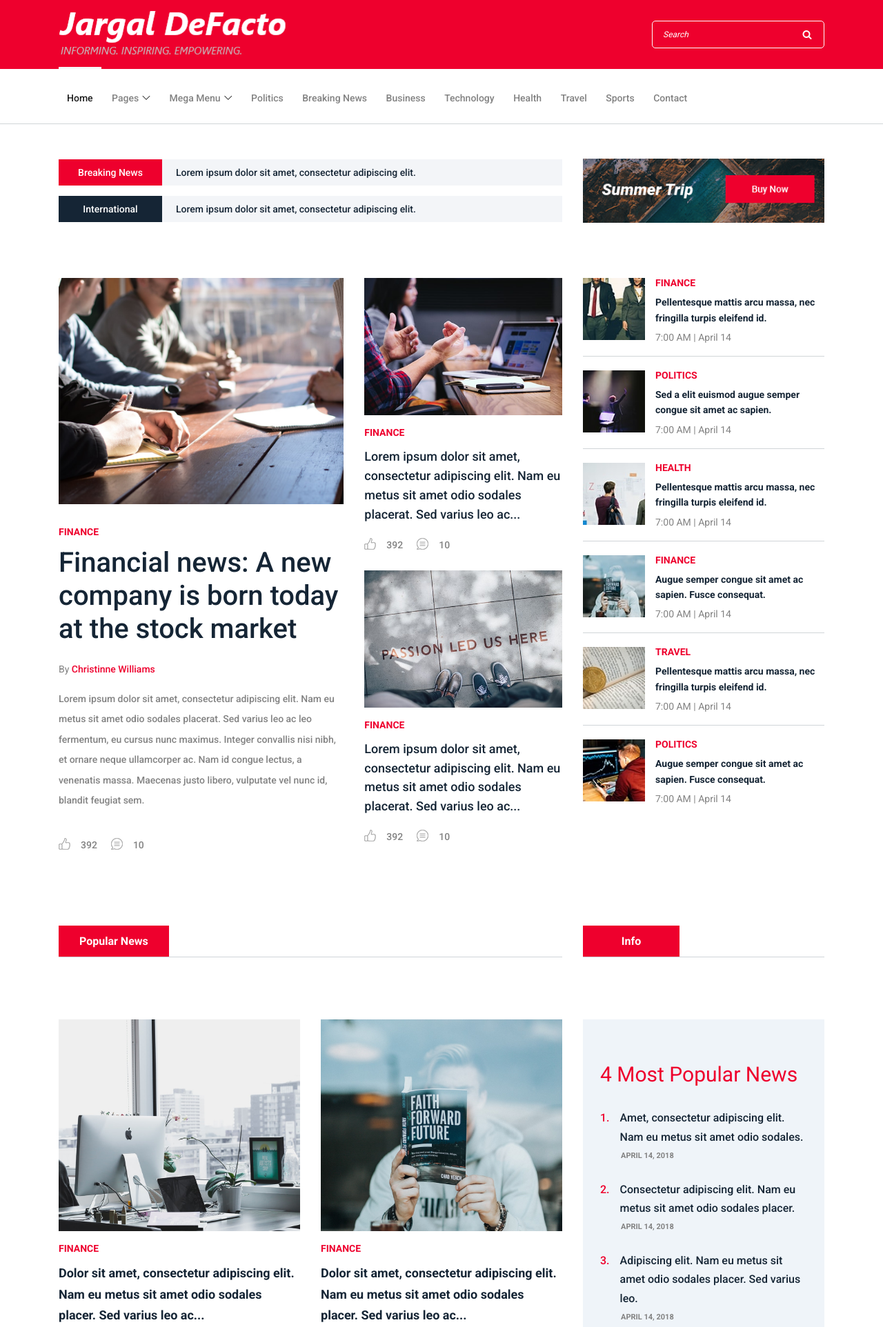
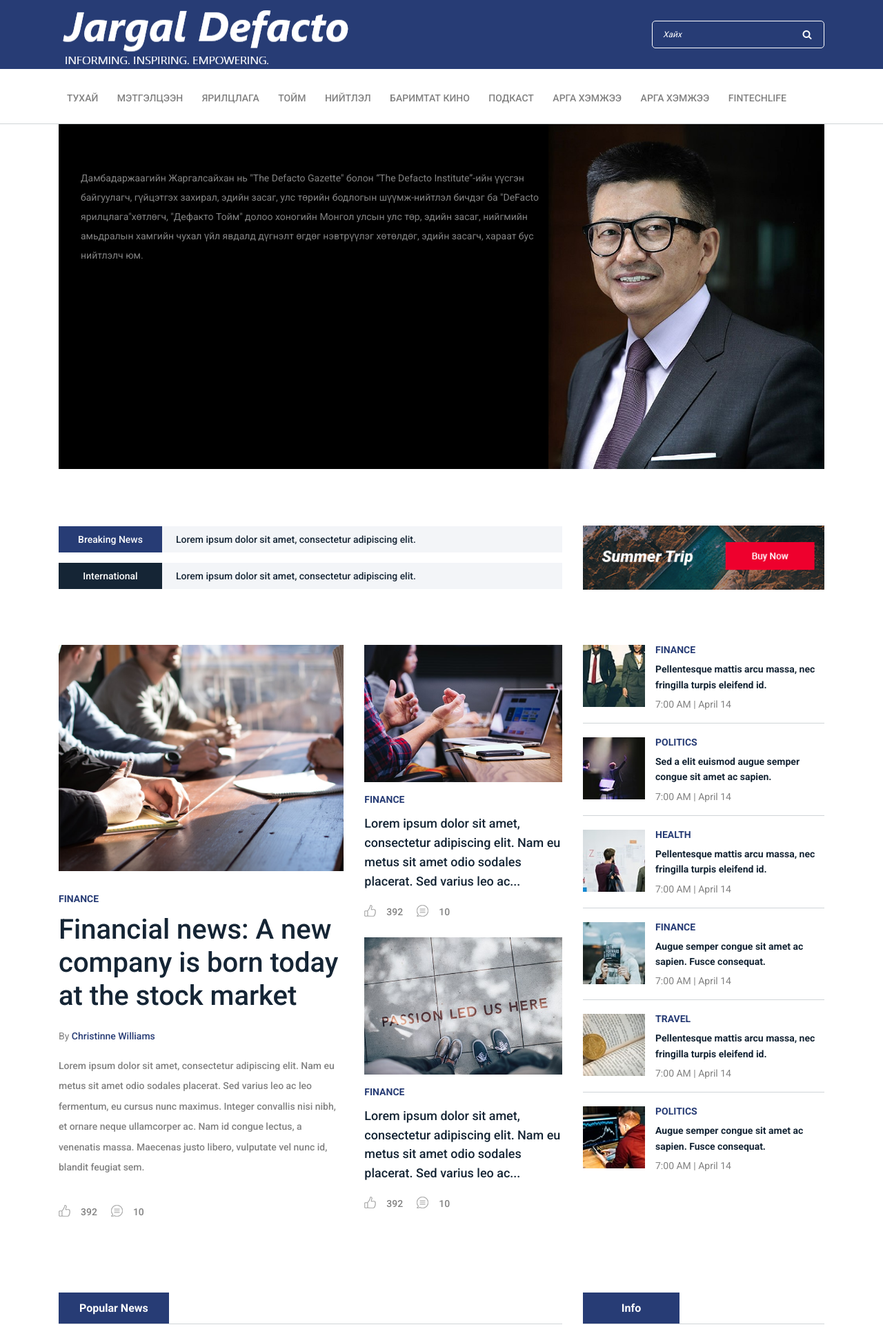
Before and after one commit to tuvshinot/defacto, a Django app: page / in a window 1280 px wide. Shown: the top 1924 px of the page at 69% size. Run offline with Django 3.2, Linux system fonts and the light colour scheme; some libraries are stand-ins or nearby versions; some web fonts are replaced.

Commit message:
UI main color and minor

```diff
--- a/src/core/static/core/style.css
+++ b/src/core/static/core/style.css
@@ -178,7 +178,7 @@ img {
     height: 45px;
     min-width: 140px;
     padding: 0 30px;
-    background-color: #ee002d;
+    background-color: #273c75;
     color: #fff;
     font-weight: 700;
     display: inline-block;
@@ -300,7 +300,7 @@ textarea:focus {
   .header-area .top-header-area {
     width: 100%;
     height: 100px;
-    background-color: #ee002d;
+    background-color: #273c75;
     position: relative;
     z-index: 1; }
     @media only screen and (min-width: 768px) and (max-width: 991px) {
@@ -312,7 +312,7 @@ textarea:focus {
     .header-area .top-header-area .top-header-content {
       width: 100%;
       height: 100px;
-      background-color: #ee002d;
+      background-color: #273c75;
       position: relative;
       z-index: 1; }
       @media only screen and (min-width: 768px) and (max-width: 991px) {
@@ -485,7 +485,7 @@ textarea:focus {
     .hero-area .breaking-news-area .news-title {
       min-width: 150px;
       height: 38px;
-      background-color: #ee002d;
+      background-color: #273c75;
       text-align: center;
       padding: 0 20px; }
       .hero-area .breaking-news-area .news-title p {
@@ -553,7 +553,7 @@ textarea:focus {
     padding: 30px 0; }
     .single-blog-post .post-data .post-catagory {
       font-size: 14px;
-      color: #ee002d;
+      color: #273c75;
       text-transform: uppercase;
       font-weight: 700;
       margin-bottom: 10px;
@@ -630,7 +630,7 @@ textarea:focus {
         width: 100%; }
         .single-blog-post.featured-post .post-data .post-author a {
           display: inline-block;
-          color: #ee002d; }
+          color: #273c75; }
       .single-blog-post.featured-post .post-data .post-excerp {
         font-weight: 500;
         margin-bottom: 40px;
@@ -742,7 +742,7 @@ textarea:focus {
     font-size: 30px;
     margin-bottom: 30px;
     font-weight: 400;
-    color: #ee002d; }
+    color: #273c75; }
     @media only screen and (max-width: 767px) {
       .popular-news-widget h3 {
         font-size: 24px; } }
@@ -760,9 +760,9 @@ textarea:focus {
       font-weight: 500; }
       .popular-news-widget .single-popular-post h6 span {
         margin-right: 15px;
-        color: #ee002d; }
+        color: #273c75; }
       .popular-news-widget .single-popular-post h6:hover, .popular-news-widget .single-popular-post h6:focus {
-        color: #ee002d; }
+        color: #273c75; }
     .popular-news-widget .single-popular-post p {
       margin-bottom: 0;
       font-size: 11px;
--- a/src/core/templates/core/base.html
+++ b/src/core/templates/core/base.html
@@ -1,5 +1,19 @@
+{% load static %}
 {% include 'core/partials/header.html' %}
 {% include 'core/partials/components/navbar.html' %}
+<div class="container">
+    <div class="jumbotron" style="height:500px;border-radius:0;background-color:black; position:relative;">
+        <p style="width:65%">Дамбадаржаагийн Жаргалсайхан нь "The Defacto Gazette" болон  “The Defacto Institute”-ийн үүсгэн байгуулагч,
+            гүйцэтгэх захирал, эдийн засаг, улс төрийн бодлогын шүүмж-нийтлэл бичдэг ба "DeFacto ярилцлага"хөтлөгч, "Дефакто Тойм"
+            долоо хоногийн Монгол улсын улс төр, эдийн засаг, нийгмийн амьдралын хамгийн
+            чухал үйл явдалд дүгнэлт өгдөг нэвтрүүлэг хөтөлдөг, эдийн засагч, хараат бус нийтлэлч юм.</p>
+        <div class="image-wrapper" style="position:absolute;top:0;right:0;    height: 100%;">
+
+            <img style="height:100%;" src="{% static 'core/img/core-img/jargalsaikhan.jpg' %}" alt="">
+        </div>
+    </div>
+</div>
+
 {% include 'core/partials/components/hero.html' %}
 
 {% block content %}{% endblock %}
--- a/src/core/templates/core/partials/components/featured-post.html
+++ b/src/core/templates/core/partials/components/featured-post.html
@@ -54,7 +54,7 @@
                             <!-- Single Featured Post -->
                             <div class="single-blog-post featured-post-2">
                                 <div class="post-thumb">
-                                    <a href="#"><img src="img/bg-img/18.jpg" alt=""></a>
+                                    <a href="#"><img src="{% static 'core/img/bg-img/18.jpg' %}" alt=""></a>
                                 </div>
                                 <div class="post-data">
                                     <a href="#" class="post-catagory">Finance</a>
@@ -64,8 +64,8 @@
                                         </a>
                                         <!-- Post Like & Post Comment -->
                                         <div class="d-flex align-items-center">
-                                            <a href="#" class="post-like"><img src="img/core-img/like.png" alt=""> <span>392</span></a>
-                                            <a href="#" class="post-comment"><img src="img/core-img/chat.png" alt=""> <span>10</span></a>
+                                            <a href="#" class="post-like"><img src="{% static 'core/img/core-img/like.png' %}" alt=""> <span>392</span></a>
+                                            <a href="#" class="post-comment"><img src="{% static 'core/img/core-img/chat.png' %}" alt=""> <span>10</span></a>
                                         </div>
                                     </div>
                                 </div>
@@ -78,7 +78,7 @@
                     <!-- Single Featured Post -->
                     <div class="single-blog-post small-featured-post d-flex">
                         <div class="post-thumb">
-                            <a href="#"><img src="img/bg-img/19.jpg" alt=""></a>
+                            <a href="#"><img src="{% static 'core/img/bg-img/19.jpg' %}" alt=""></a>
                         </div>
                         <div class="post-data">
                             <a href="#" class="post-catagory">Finance</a>
@@ -94,7 +94,7 @@
                     <!-- Single Featured Post -->
                     <div class="single-blog-post small-featured-post d-flex">
                         <div class="post-thumb">
-                            <a href="#"><img src="img/bg-img/20.jpg" alt=""></a>
+                            <a href="#"><img src="{% static 'core/img/bg-img/20.jpg' %}" alt=""></a>
                         </div>
                         <div class="post-data">
                             <a href="#" class="post-catagory">Politics</a>
@@ -110,7 +110,7 @@
                     <!-- Single Featured Post -->
                     <div class="single-blog-post small-featured-post d-flex">
                         <div class="post-thumb">
-                            <a href="#"><img src="img/bg-img/21.jpg" alt=""></a>
+                            <a href="#"><img src="{% static 'core/img/bg-img/21.jpg' %}" alt=""></a>
                         </div>
                         <div class="post-data">
                             <a href="#" class="post-catagory">Health</a>
@@ -126,7 +126,7 @@
                     <!-- Single Featured Post -->
                     <div class="single-blog-post small-featured-post d-flex">
                         <div class="post-thumb">
-                            <a href="#"><img src="img/bg-img/22.jpg" alt=""></a>
+                            <a href="#"><img src="{% static 'core/img/bg-img/22.jpg' %}" alt=""></a>
                         </div>
                         <div class="post-data">
                             <a href="#" class="post-catagory">Finance</a>
@@ -142,7 +142,7 @@
                     <!-- Single Featured Post -->
                     <div class="single-blog-post small-featured-post d-flex">
                         <div class="post-thumb">
-                            <a href="#"><img src="img/bg-img/23.jpg" alt=""></a>
+                            <a href="#"><img src="{% static 'core/img/bg-img/23.jpg' %}" alt=""></a>
                         </div>
                         <div class="post-data">
                             <a href="#" class="post-catagory">Travel</a>
@@ -158,7 +158,7 @@
                     <!-- Single Featured Post -->
                     <div class="single-blog-post small-featured-post d-flex">
                         <div class="post-thumb">
-                            <a href="#"><img src="img/bg-img/24.jpg" alt=""></a>
+                            <a href="#"><img src="{% static 'core/img/bg-img/24.jpg' %}" alt=""></a>
                         </div>
                         <div class="post-data">
                             <a href="#" class="post-catagory">Politics</a>
--- a/src/core/templates/core/partials/components/navbar.html
+++ b/src/core/templates/core/partials/components/navbar.html
@@ -10,7 +10,7 @@
                     <div class="top-header-content d-flex align-items-center justify-content-between">
                         <!-- Logo -->
                         <div class="logo">
-                            <a href="index.html"><img src="{% static 'core/img/core-img/logo-big.png' %}" alt=""></a>
+                            <a href="{% url 'home' %}"><img src="{% static 'core/img/core-img/logo.png' %}" alt=""></a>
                         </div>
 
                         <!-- Login Search Area -->
@@ -18,7 +18,7 @@
                             <!-- Search Form -->
                             <div class="search-form">
                                 <form action="#" method="post">
-                                    <input type="search" name="search" class="form-control" placeholder="Search">
+                                    <input type="search" name="search" class="form-control" placeholder="{{ lang.search }}">
                                     <button type="submit"><i class="fa fa-search" aria-hidden="true"></i></button>
                                 </form>
                             </div>
@@ -38,7 +38,7 @@
 
                     <!-- Logo -->
                     <div class="logo">
-                        <a href="index.html"><img src="{% static 'core/img/core-img/logo-big.png' %}" alt=""></a>
+                        <a href="{% url 'home' %}"><img src="{% static 'core/img/core-img/logo.png' %}" alt=""></a>
                     </div>
 
                     <!-- Navbar Toggler -->
@@ -57,8 +57,7 @@
                         <!-- Nav Start -->
                         <div class="classynav">
                             <ul>
-                                <li class="active"><a href="index.html">Home</a></li>
-                                <li><a href="#">Pages</a>
+                                <!-- <li><a href="#">Pages</a>
                                     <ul class="dropdown">
                                         <li><a href="index.html">Home</a></li>
                                         <li><a href="catagories-post.html">Catagories</a></li>
@@ -75,8 +74,8 @@
                                             </ul>
                                         </li>
                                     </ul>
-                                </li>
-                                <li><a href="#">Mega Menu</a>
+                                </li> -->
+                                <!-- <li><a href="#">Mega Menu</a>
                                     <div class="megamenu">
                                         <ul class="single-mega cn-col-4">
                                             <li class="title">Catagories</li>
@@ -103,7 +102,6 @@
                                             <li><a href="contact.html">Contact</a></li>
                                         </ul>
                                         <div class="single-mega cn-col-4">
-                                            <!-- Single Featured Post -->
                                             <div class="single-blog-post small-featured-post d-flex">
                                                 <div class="post-thumb">
                                                     <a href="#"><img src="img/bg-img/23.jpg" alt=""></a>
@@ -118,8 +116,6 @@
                                                     </div>
                                                 </div>
                                             </div>
-
-                                            <!-- Single Featured Post -->
                                             <div class="single-blog-post small-featured-post d-flex">
                                                 <div class="post-thumb">
                                                     <a href="#"><img src="img/bg-img/24.jpg" alt=""></a>
@@ -136,15 +132,17 @@
                                             </div>
                                         </div>
                                     </div>
-                                </li>
-                                <li><a href="#">Politics</a></li>
-                                <li><a href="#">Breaking News</a></li>
-                                <li><a href="#">Business</a></li>
-                                <li><a href="#">Technology</a></li>
-                                <li><a href="#">Health</a></li>
-                                <li><a href="#">Travel</a></li>
-                                <li><a href="#">Sports</a></li>
-                                <li><a href="contact.html">Contact</a></li>
+                                </li> -->
+                                <li class="active-disabled"><a href="{% url 'about' %}">{{ lang.about }}</a></li>
+                                <li><a href="#">{{ lang.debate }}</a></li>
+                                <li><a href="#">{{ lang.interview }}</a></li>
+                                <li><a href="#">{{ lang.review }}</a></li>
+                                <li><a href="#">{{ lang.article }}</a></li>
+                                <li><a href="#">{{ lang.documentary }}</a></li>
+                                <li><a href="#">{{ lang.podcast }}</a></li>
+                                <li><a href="#">{{ lang.events }}</a></li>
+                                <li><a href="#">{{ lang.events }}</a></li>
+                                <li><a href="#">{{ lang.fintech }}</a></li>
                             </ul>
                         </div>
                         <!-- Nav End -->
--- a/src/core/templates/core/partials/components/popular-news.html
+++ b/src/core/templates/core/partials/components/popular-news.html
@@ -9,11 +10,11 @@
 
                 <div class="row">
 
-                    <!-- Single Post -->
-                    <div class="col-12 col-md-6">
+                     <!-- Single Post -->
+                     <div class="col-12 col-md-6">
                         <div class="single-blog-post style-3">
                             <div class="post-thumb">
-                                <a href="#"><img src="img/bg-img/12.jpg" alt=""></a>
+                                <a href="#"><img src="{% static 'core/img/bg-img/13.jpg' %}" alt=""></a>
                             </div>
                             <div class="post-data">
                                 <a href="#" class="post-catagory">Finance</a>
--- a/src/core/templates/core/partials/components/talk-show.html
+++ b/src/core/templates/core/partials/components/talk-show.html
@@ -1,3 +1,4 @@
+{% load static %}
 <!-- ##### Video Post Area Start ##### -->
 <div class="video-post-area bg-img bg-overlay" style="background-image: url(img/bg-img/bg1.jpg);">
     <div class="container">
@@ -5,7 +6,7 @@
             <!-- Single Video Post -->
             <div class="col-12 col-sm-6 col-md-4">
                 <div class="single-video-post">
-                    <img src="img/bg-img/video1.jpg" alt="">
+                    <img src="{% static 'core/img/bg-img/video1.jpg' %}" alt="">
                     <!-- Video Button -->
                     <div class="videobtn">
                         <a href="https://www.youtube.com/watch?v=5BQr-j3BBzU" class="videoPlayer"><i class="fa fa-play" aria-hidden="true"></i></a>
@@ -16,7 +17,7 @@
             <!-- Single Video Post -->
             <div class="col-12 col-sm-6 col-md-4">
                 <div class="single-video-post">
-                    <img src="img/bg-img/video2.jpg" alt="">
+                    <img src="{% static 'core/img/bg-img/video2.jpg' %}" alt="">
                     <!-- Video Button -->
                     <div class="videobtn">
                         <a href="https://www.youtube.com/watch?v=5BQr-j3BBzU" class="videoPlayer"><i class="fa fa-play" aria-hidden="true"></i></a>
@@ -27,7 +28,29 @@
             <!-- Single Video Post -->
             <div class="col-12 col-sm-6 col-md-4">
                 <div class="single-video-post">
-                    <img src="img/bg-img/video3.jpg" alt="">
+                    <img src="{% static 'core/img/bg-img/video3.jpg' %}" alt="">
+                    <!-- Video Button -->
+                    <div class="videobtn">
+                        <a href="https://www.youtube.com/watch?v=5BQr-j3BBzU" class="videoPlayer"><i class="fa fa-play" aria-hidden="true"></i></a>
+                    </div>
+                </div>
+            </div>
+
+             <!-- Single Video Post -->
+             <div class="col-12 col-sm-6 col-md-4">
+                <div class="single-video-post">
+                    <img src="{% static 'core/img/bg-img/video3.jpg' %}" alt="">
+                    <!-- Video Button -->
+                    <div class="videobtn">
+                        <a href="https://www.youtube.com/watch?v=5BQr-j3BBzU" class="videoPlayer"><i class="fa fa-play" aria-hidden="true"></i></a>
+                    </div>
+                </div>
+            </div>
+
+             <!-- Single Video Post -->
+             <div class="col-12 col-sm-6 col-md-4">
+                <div class="single-video-post">
+                    <img src="{% static 'core/img/bg-img/video3.jpg' %}" alt="">
                     <!-- Video Button -->
                     <div class="videobtn">
                         <a href="https://www.youtube.com/watch?v=5BQr-j3BBzU" class="videoPlayer"><i class="fa fa-play" aria-hidden="true"></i></a>
--- a/src/defacto/views.py
+++ b/src/defacto/views.py
@@ -1,9 +1,13 @@
 from django.shortcuts import render
+from .lang import lang
 
 
 def home(request):
     """ Home page handler """
-    return render(request, 'core/index.html')
+
+    return render(request, 'core/index.html', {
+        'lang' : lang['mon']
+    })
 
 
 def about(request):
```
Also changed, not shown: other parts of src/core/static/core/style.css (+19 -19 lines), other parts of src/core/templates/core/partials/components/popular-news.html (+12 -11 lines), src/core/models.py (+24 -1 lines), src/core/templates/core/partials/components/lastest-news.html (+11 -10 lines), src/defacto/lang.py (added, +18 -0 lines), src/core/static/core/img/core-img/jargalsaikhan.jpg (added), src/core/static/core/img/core-img/logo.png.
